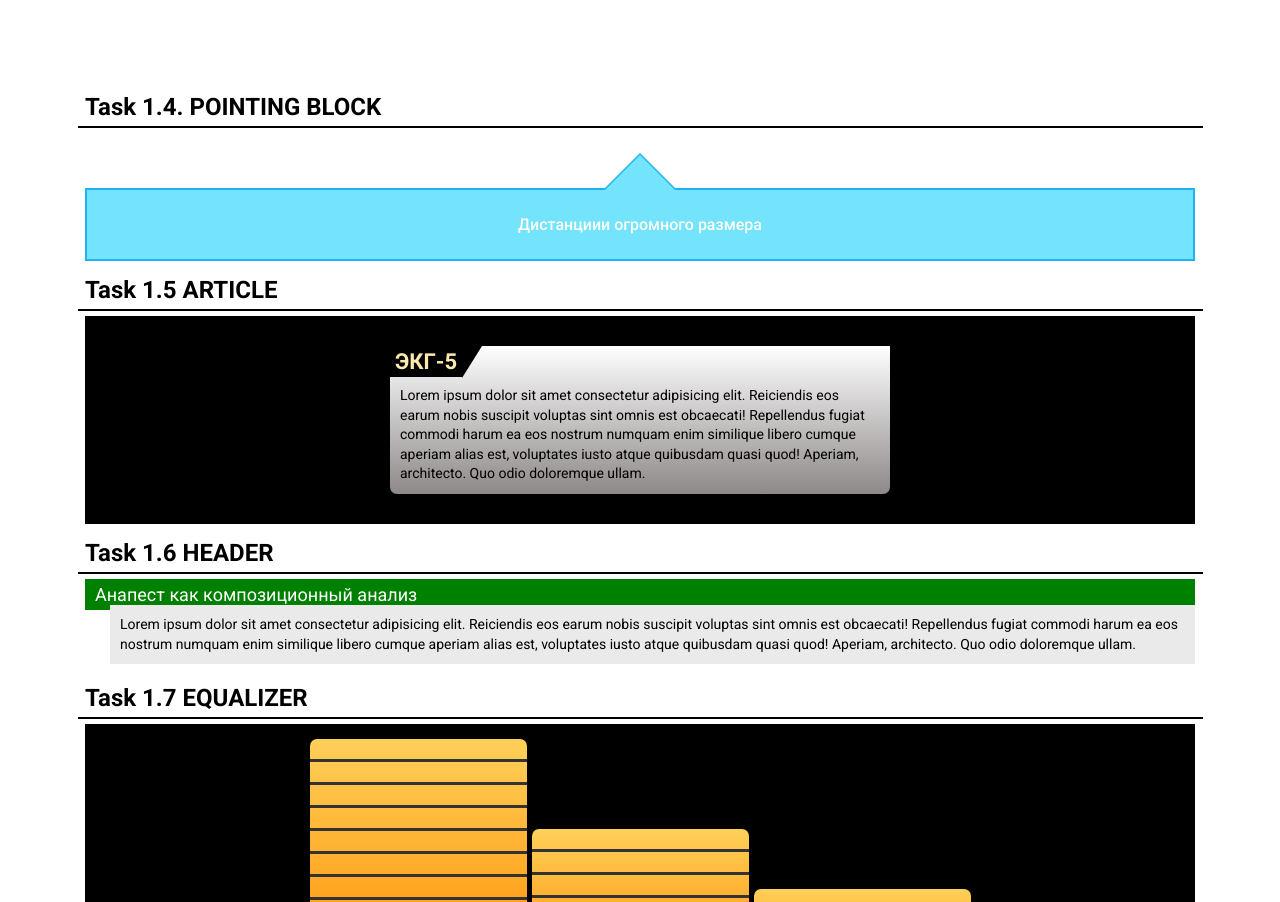
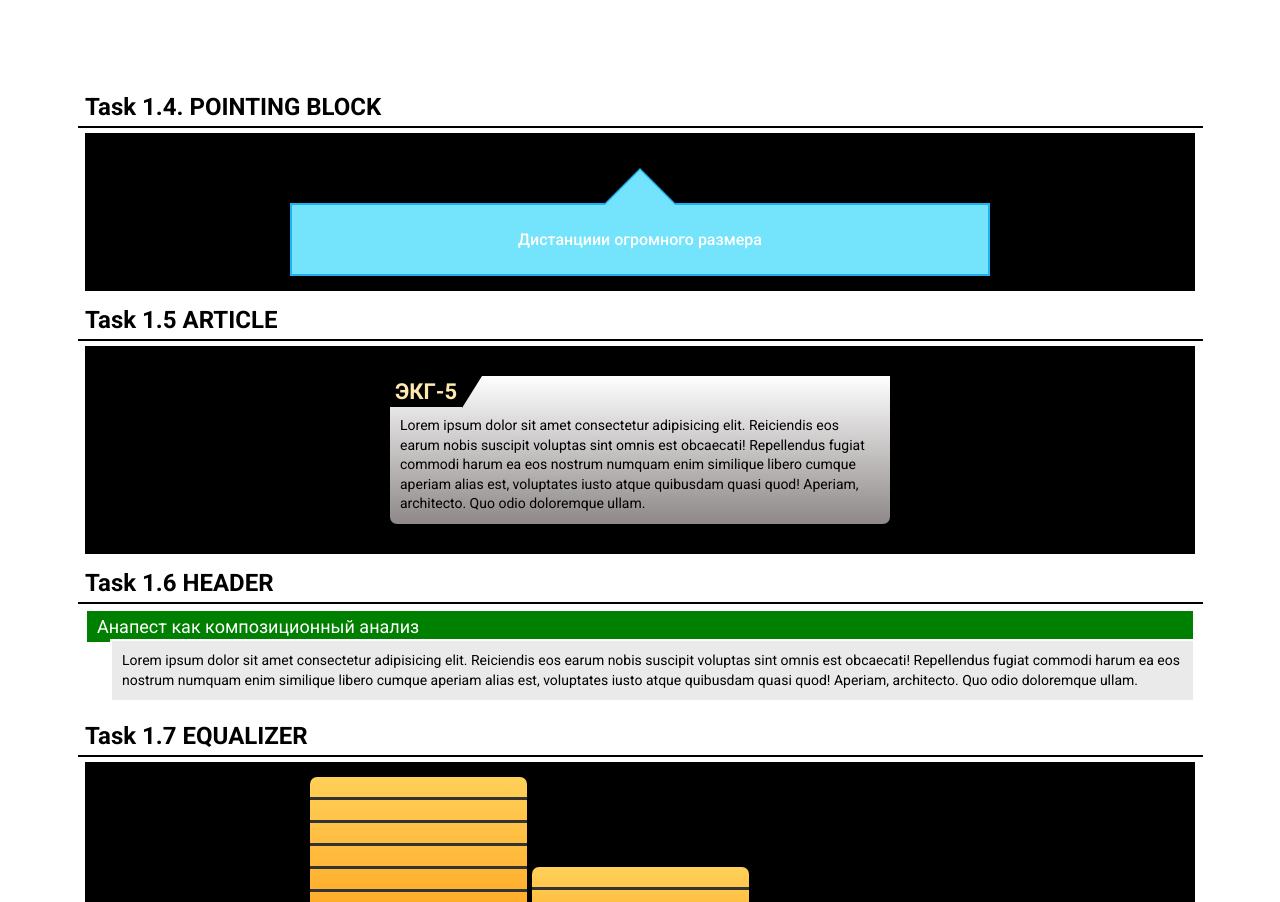
Before and after one commit to Leyzie/HtmlTask1, a plain HTML site: page index.html in a window 1280 px wide. Shown: the part 760-1662 px from the top of the page. Drawn offline with Linux system fonts and the light colour scheme.

Commit message:
edit task 1.6

```diff
--- a/assets/css/main.sass
+++ b/assets/css/main.sass
@@ -213,6 +213,9 @@ a:hover,a:focus
     padding: 25px 10px
     border: 2px solid #1eb2f3
     color: #fff
+    max-width: 700px
+    margin-left: auto
+    margin-right: auto
     &:before
         display: block
         position: absolute
@@ -280,6 +283,7 @@ a:hover,a:focus
         font-weight: 400
         font-size: 1.8rem
         padding: 5px 10px
+        border: 2px solid #fff
     .text
         background-color: #eaeaea
         font-size: 1.4rem
@@ -287,6 +291,7 @@ a:hover,a:focus
         padding: 10px
         line-height: 1.4
         transform: translateY(-5px)
+        border: 2px solid #fff
 // Task 1.7
 #box_gradient
     display: flex
--- a/index.html
+++ b/index.html
@@ -98,7 +98,7 @@
                 <h2>Task 1.4. POINTING BLOCK</h2>
             </div>
             <hr />
-            <div class="col-12">
+            <div class="col-12 bgdarc">
                 <div id="pointing_block">
                     Дистанциии огромного размера
                 </div>
@@ -136,9 +136,9 @@
                     <h3 class="title">
                         Анапест как композиционный анализ
                     </h3>
-                    <blockquote class="text">
+                    <p class="text">
                         Lorem ipsum dolor sit amet consectetur adipisicing elit. Reiciendis eos earum nobis suscipit voluptas sint omnis est obcaecati! Repellendus fugiat commodi harum ea eos nostrum numquam enim similique libero cumque aperiam alias est, voluptates iusto atque quibusdam quasi quod! Aperiam, architecto. Quo odio doloremque ullam.
-                    </blockquote>
+                    </p>
                     </div>
                 </article>
             </div>
```
Also changed, not shown: assets/css/main.css, 1 other file.
